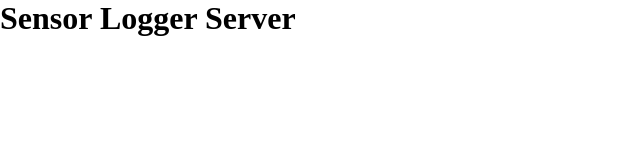
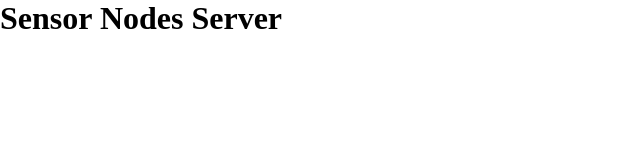
Before and after one commit to bloomlj/ws_datalogger, a plain HTML site: page public/map.html in a window 1280 px wide. Shown: the whole page, without its empty margins (0-640 px from the left). Drawn offline with Linux system fonts and the light colour scheme.

Commit message:
fix html

```diff
--- a/public/map.html
+++ b/public/map.html
@@ -1,7 +1,7 @@
 <html>
 	<head>
 		<meta charset="utf8"/>
-		<title>robot websocket reporter</title>
+		<title>Sensor Nodes Server</title>
         <script type="text/javascript" src="http://api.map.baidu.com/api?v=2.0&ak=lNyg4DYX6utYmA8TDIoNaCKZ"></script>
 		<style>
 
@@ -12,7 +12,7 @@
 	</head>
 	<body>
 		<div id="showpad" >
-			<h1>Sensor Logger Server</h1>
+			<h1>Sensor Nodes Server</h1>
              <div id="allmap"></div>
 			<canvas id="livesensor" width="1024" height="700"></canvas>
 		</div>
```
